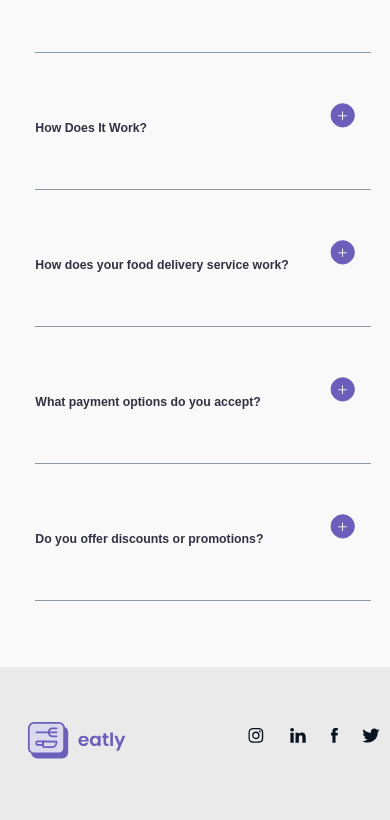
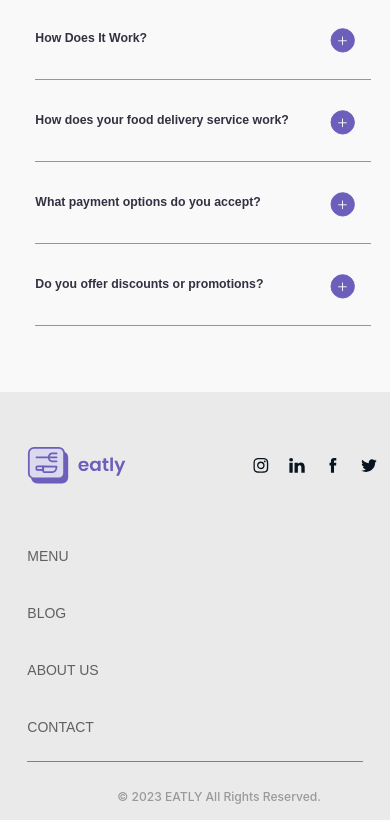
Before and after one commit to olymuzyka-intensive/eatly-react, a React (Vite) app: page /blog in a window 390 px wide. Shown: the part 3284-4104 px from the top of the page. Built offline with nearby package versions, Linux system fonts and the light colour scheme.

Commit message:
fix css slider

```diff
--- a/src/css/media.css
+++ b/src/css/media.css
@@ -749,13 +749,12 @@
   .questions__list_button {
     background-size: 21.5px;
   }
-  .questions__item_button {
-    margin-top: 10px;
+  .questions__item {
+    padding: 30px 0 20px;
   }
   .questions__item_title {
     font-size: 16.65px;
     line-height: 42px;
-    padding-top: 20.44px;
   }
   .questions__item_question-active {
     font-size: 14px;
@@ -1069,6 +1068,9 @@
   }
   .questions__header_decor {
     right: 90px;
+  }
+  .questions__item {
+    padding: 25px 0 20px;
   }
   .questions__item_title {
     font-size: 16.54px;
@@ -1218,7 +1220,7 @@
   }
   .quality__row {
     padding: 47px 0px 570px;
-    background-position: 85px 460px;
+    background-position: 50% 460px;
   }
   .quality__col {
     margin-left: 0px;
@@ -1349,7 +1351,6 @@
   .questions__item_title {
     font-size: 12.3px;
     line-height: 31px;
-    padding: 15px 0;
   }
   .questions__item_questions {
     width: 316px;
@@ -1513,7 +1514,7 @@
   }
   .footer__bottom {
     position: relative;
-    right: -95px;
+    right: -90px;
     width: 280px;
     padding-top: 26px;
   }
@@ -1521,7 +1522,10 @@
     position: absolute;
     gap: 20px;
     right: 20px;
-    top: -310px;
+    top: -305px;
+  }
+  .footer__icon svg {
+    width: 16px;
   }
   .footer .logo {
     align-self: self-start;
--- a/src/css/style.css
+++ b/src/css/style.css
@@ -778,19 +778,27 @@ h2 span {
   margin-bottom: 32px;
 }
 .customer__item:nth-child(1) {
-  transform: translate3d(575px, 0px, 0px);
+  transform: translateX(-110%);
   transition: 1s ease-in-out;
 }
+.customer__item:nth-child(2) {
+  transform: translateX(0%);
+  transition: 1s ease-in-out;
+}
+.customer__item:nth-child(3) {
+  transform: translateX(0%);
+  transition: 1s ease-in-out;
+}
 .customer__item.active:nth-child(1) {
-  transform: translate3d(0, 0px, 0px);
+  transform: translateX(0%);
   transition: 1s ease-in-out;
 }
 .customer__item.active:nth-child(2) {
-  transform: translate3d(-575px, 0px, 0px);
+  transform: translateX(-110%);
   transition: 1s ease-in-out;
 }
 .customer__item.active:nth-child(3) {
-  transform: translate3d(-1145px, 0px, 0px);
+  transform: translateX(-217%);
   transition: 1s ease-in-out;
 }
 
@@ -852,7 +860,6 @@ h2 span {
   line-height: 32px;
   letter-spacing: 0.2px;
   width: 90%;
-  padding: 20px 0 43px;
 }
 .questions__item_button {
   background: url(/src/img/Plus.svg) no-repeat;
--- a/src/scss/components/_questions.scss
+++ b/src/scss/components/_questions.scss
@@ -60,7 +60,7 @@
                 line-height: 32px;
                 letter-spacing: 0.2px;
                 width: 90%;
-                padding: 20px 0 43px;
+                // padding: 20px 0 43px;
             }
         }
 
--- a/src/scss/media.scss
+++ b/src/scss/media.scss
@@ -933,13 +933,10 @@
             }
         }
         &__item {
-            &_button {
-                margin-top: 10px;
-            }
+            padding: 30px 0 20px;
             &_title {
                 font-size: 16.65px;
                 line-height: 42px;
-                padding-top: 20.44px;
             }
             &_question {
                 &-active {
@@ -1334,6 +1331,7 @@
             }
         }
         &__item {
+            padding: 25px 0 20px;
             &_title {
                 font-size: 16.54px;
                 line-height: 42.13px;
@@ -1539,7 +1537,7 @@
     .quality {
         &__row {
             padding: 47px 0px 570px;
-            background-position: 85px 460px;
+            background-position: 50% 460px;
         }
 
         &__col {
@@ -1701,7 +1699,6 @@
             &_title {
                 font-size: 12.3px;
                 line-height: 31px;
-                padding: 15px 0;
             }
             &_questions {
                 width: 316px;
@@ -1910,7 +1907,7 @@
 
         &__bottom {
             position: relative;
-            right: -95px;
+            right: -90px;
             width: 280px;
             padding-top: 26px;
         }
@@ -1919,7 +1916,11 @@
             position: absolute;
             gap: 20px;
             right: 20px;
-            top: -310px;
+            top: -305px;
+        }
+
+        &__icon svg {
+            width: 16px;
         }
 
         .logo {
```
Also changed, not shown: src/scss/components/_customer.scss (+38 -9 lines), 2 other files (tests, documents, lock files or other folders).
